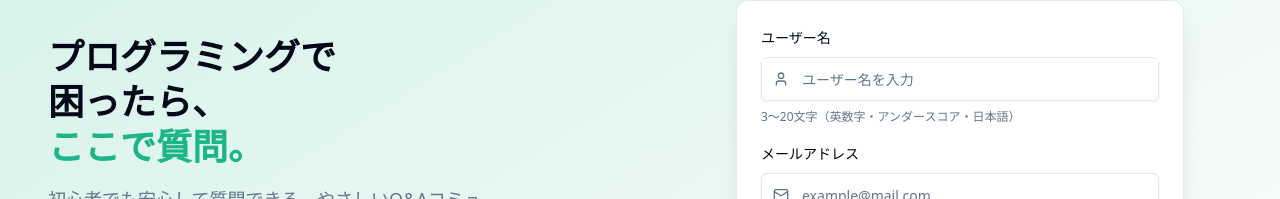
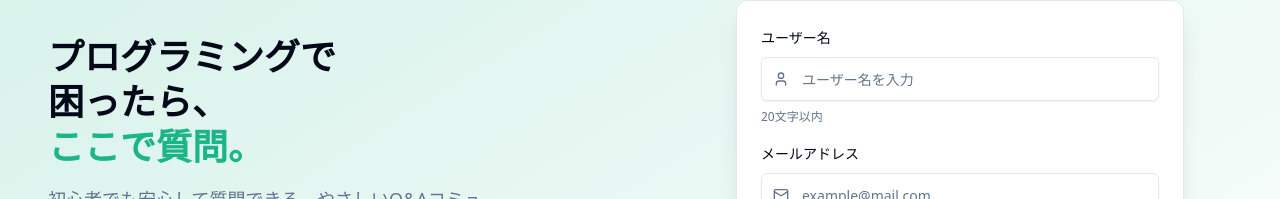
Before and after one commit to geek-camp-vol18/program-tokku, a Next.js app in the folder frontend/: page /signup in a window 1280 px wide. Shown: the part 229-428 px from the top of the page. Built offline with nearby package versions, Linux system fonts and the light colour scheme; no server answers.

Commit message:
ユーザー名は20文字以内に変更

```diff
--- a/frontend/src/app/(auth)/signup/page.tsx
+++ b/frontend/src/app/(auth)/signup/page.tsx
@@ -27,16 +27,8 @@ function validateUsername(username: string): string | null {
   if (!trimmed) {
     return "ユーザー名を入力してください";
   }
-  if (trimmed.length < 3) {
-    return "ユーザー名は3文字以上で入力してください";
-  }
   if (trimmed.length > 20) {
     return "ユーザー名は20文字以内で入力してください";
-  }
-  // 英数字、アンダースコア、日本語（ひらがな、カタカナ、漢字）を許可
-  const usernameRegex = /^[a-zA-Z0-9_\u3040-\u309F\u30A0-\u30FF\u4E00-\u9FAF]+$/;
-  if (!usernameRegex.test(trimmed)) {
-    return "ユーザー名に使用できない文字が含まれています";
   }
   return null;
 }
@@ -204,7 +196,7 @@ export default function RegisterPage() {
                     />
                   </div>
                   <p className="text-xs text-muted-foreground">
-                    3〜20文字（英数字・アンダースコア・日本語）
+                    20文字以内
                   </p>
                 </div>
               {/* メール登録 */}
```
